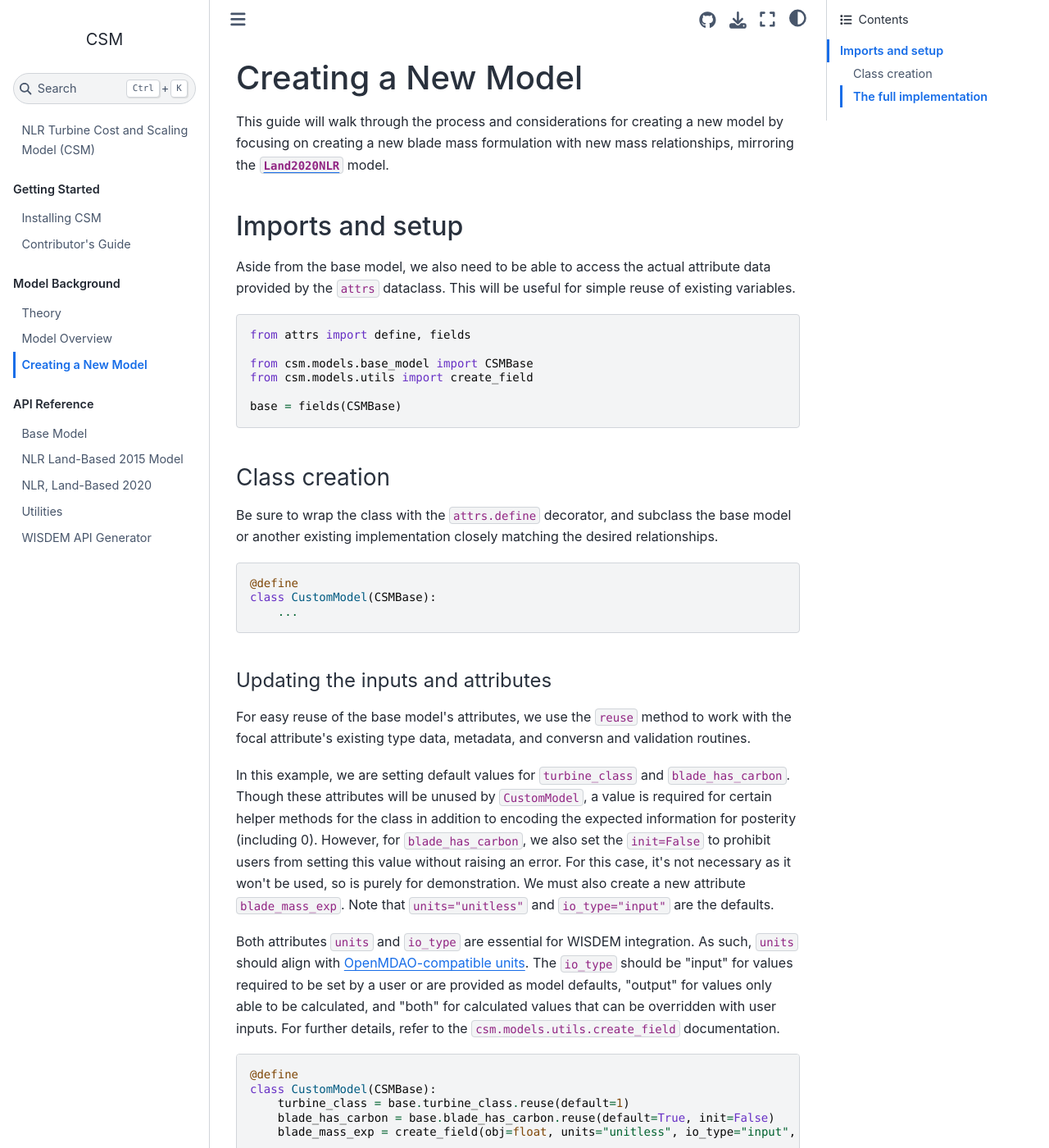
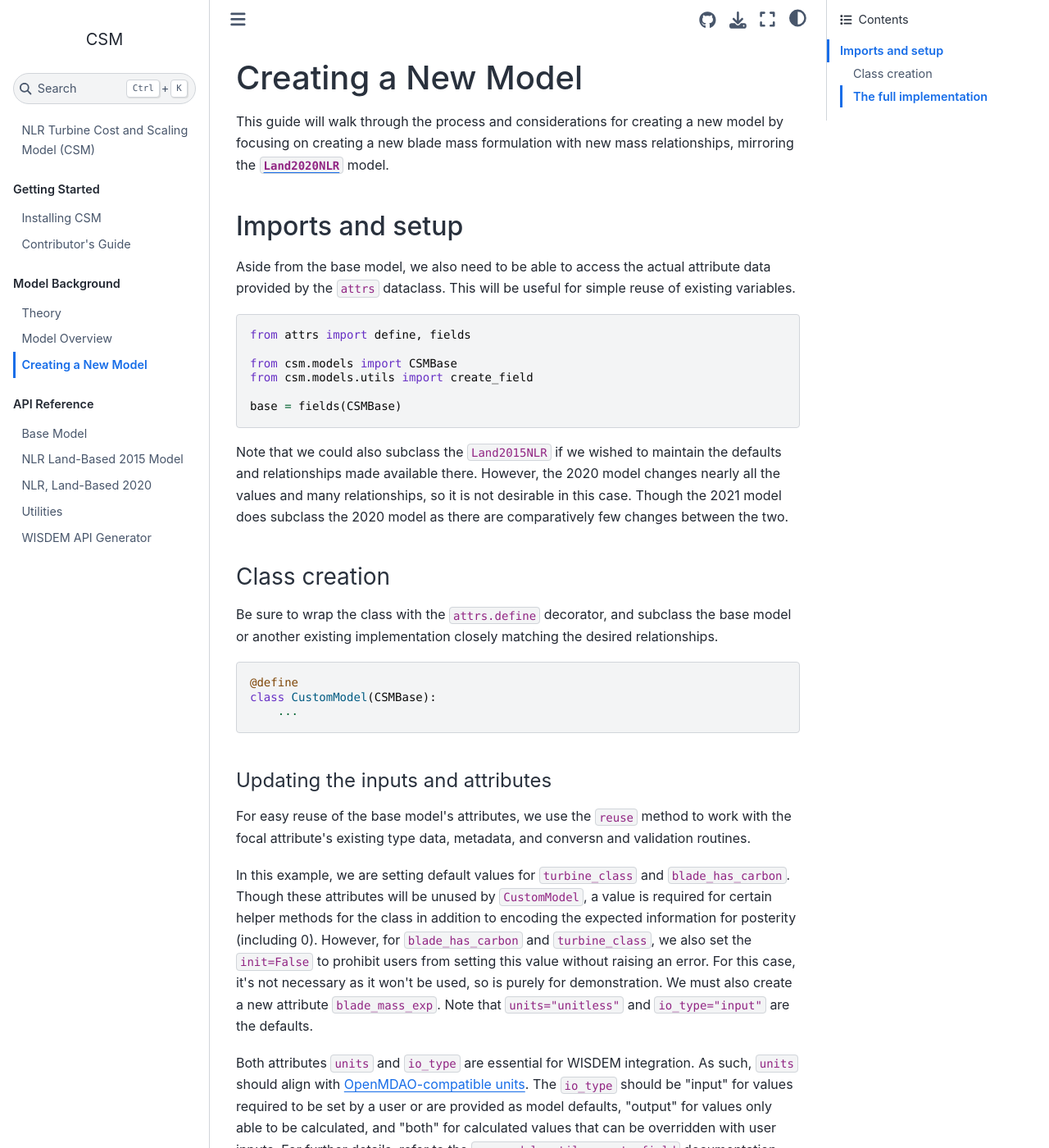
Before and after one commit to NLRWindSystems/CSM, a Jupyter Book: the page built from docs/user_guide/new_models.md, in a window 1280 px wide and 1400 px high. Shown: the whole window at 82% size. Built offline with Jupyter Book 1.0.4 settings and Sphinx 7.4.7 and the Sphinx Book theme 1.1.4, drawn with Linux system fonts in a browser that asks for light colours; pages that are not in the unit, such as notebooks, are missing from menus; some of the changed text lies outside the part shown.

Commit message:
further docs updates

````diff
--- a/docs/user_guide/new_models.md
+++ b/docs/user_guide/new_models.md
@@ -12,11 +12,16 @@ the `attrs` dataclass. This will be useful for simple reuse of existing variable
 ```python
 from attrs import define, fields
 
-from csm.models.base_model import CSMBase
+from csm.models import CSMBase
 from csm.models.utils import create_field
 
 base = fields(CSMBase)
 ```
+
+Note that we could also subclass the `Land2015NLR` if we wished to maintain the defaults and
+relationships made available there. However, the 2020 model changes nearly all the values and many
+relationships, so it is not desirable in this case. Though the 2021 model does subclass the 2020
+model as there are comparatively few changes between the two.
 
 ### Class creation
 
@@ -37,10 +42,10 @@ attribute's existing type data, metadata, and conversn and validation routines.
 In this example, we are setting default values for `turbine_class` and `blade_has_carbon`. Though
 these attributes will be unused by `CustomModel`, a value is required for certain helper
 methods for the class in addition to encoding the expected information for posterity (including 0).
-However, for `blade_has_carbon`, we also set the `init=False` to prohibit users from
-setting this value without raising an error. For this case, it's not necessary as it won't be used,
-so is purely for demonstration. We must also create a new attribute `blade_mass_exp`. Note that
-`units="unitless"` and `io_type="input"` are the defaults.
+However, for `blade_has_carbon` and `turbine_class`, we also set the `init=False` to prohibit users
+from setting this value without raising an error. For this case, it's not necessary as it won't be
+used, so is purely for demonstration. We must also create a new attribute `blade_mass_exp`. Note
+that `units="unitless"` and `io_type="input"` are the defaults.
 
 Both attributes `units` and `io_type` are essential for WISDEM integration. As such, `units` should
 align with
@@ -126,36 +131,36 @@ or last, then the following can be done. Simply change the ordering of
         super().calculate_subsystem_mass()
 ```
 
-
-
 ### The full implementation
 
 Below is the full implementation of the `CustomModel` that redefines the `blade_mass` scaling
 relationship.
 
 ```python
-
 from attrs import define, fields
 
-from csm.models.base_model import CSMBase
-from csm import Land2015NLR
+from csm.models import CSMBase, Land2015NLR
 from csm.models.utils import create_field
 
 
-base = fields(CSMBase)
+base = fields(Land2015NLR)
 
 
 @define
 class CustomModel(CSMBase):
-    turbine_class = base.turbine_class.reuse(default=1)
+    turbine_class = base.turbine_class.reuse(default=1, init=False)
     blade_has_carbon = base.blade_has_carbon.reuse(default=True, init=False)
     blade_mass_coeff = base.blade_mass_coeff.reuse(default=9.2157)
-    blade_mass_exp = create_field(obj=float, units="unitless", io_type="input", default=1.7679)
+    blade_mass_exp = create_field(
+        obj=float, units="unitless", io_type="input", default=1.7679
+    )
 
     def __attrs_post_init__(self):
-        # NOTE: we are changing the blade mass calculation's requirements, and need to
-        # update the parameter relationships
-        self.parameter_map["blade_mass"] = ("rotor_diameter", "blade_mass_coeff", "blade_mass_exp")
+        # NOTE: we are changing the blade mass calculation's requirements, and
+        # need to update the parameter relationships
+        self.parameter_map["blade_mass"] = (
+            "rotor_diameter", "blade_mass_coeff", "blade_mass_exp"
+        )
         super().__attrs_post_init__()
 
     def calculate_blade_mass(self):
@@ -163,5 +168,7 @@ class CustomModel(CSMBase):
         if exists:
             return
 
-        self.blade_mass = self.blade_mass_coeff * (self.rotor_diameter / 2) ** self.blade_mass_exp
+        self.blade_mass = (
+            self.blade_mass_coeff * (self.rotor_diameter / 2) ** self.blade_mass_exp
+        )
 ```
````
Also changed, not shown: other parts of docs/user_guide/new_models.md (+1 -1 lines), docs/api/models/land_2015.md (+2 -2 lines), docs/api/models/shared_functionality.md (+2 -0 lines).
